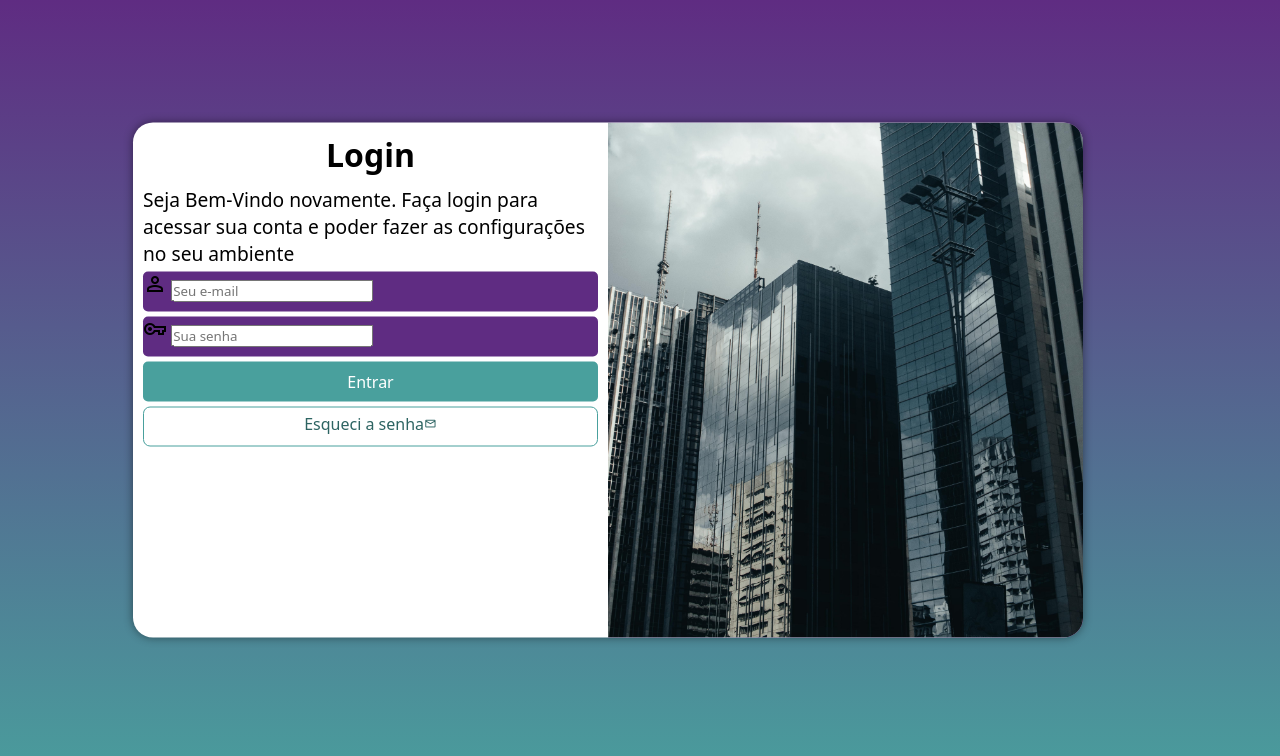
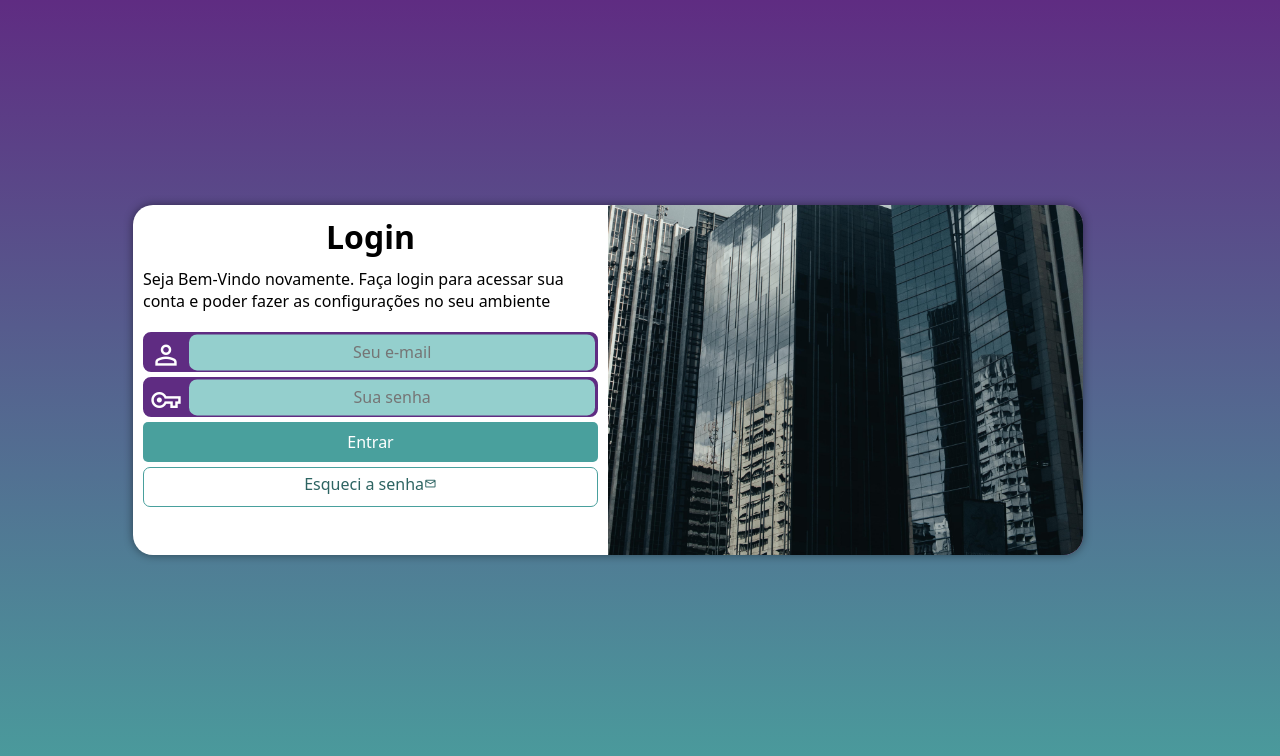
Before and after one commit to Joao-Paulo-Bortolocce/Projeto-Login, a plain HTML site: page index.html in a window 1280 px wide. Drawn offline with nearby package versions, Linux system fonts and the light colour scheme.

Commit message:
Finalizando o css

```diff
--- a/estilos/media-query.css
+++ b/estilos/media-query.css
@@ -7,6 +7,7 @@
 
     section#login{
         width: 80vw;
+        height: 300px;
     }
     section#login > div#imagem{
         float: left;
@@ -26,6 +27,7 @@
     }
     section#login{
         width: 950px;
+        height: 350px;
     }
     section#login > div#imagem{
         float: right;
@@ -43,7 +45,8 @@
 
     }
     div#formulario > p{
-        font-size: 01.2em;
+        font-size: 1em;
+        margin-bottom: 20px;
     }
 
 }
--- a/estilos/style.css
+++ b/estilos/style.css
@@ -34,7 +34,6 @@ section#login{
     position: absolute;
     top: 50%;
     left: 50%;
-    transform: translate(-50%,-50%);
     overflow: hidden;
 
     background-color: white;
@@ -43,6 +42,7 @@ section#login{
     border-radius: 20px;
     box-shadow: 0px 0px 10px rgba(0, 0, 0, 0.450);
 
+    transform: translate(-50%,-50%);
     transition: width 200ms, heigth 200ms;
     transition-timing-function: ease;
 }
@@ -73,14 +73,37 @@ div#formulario > p{
 div.campo{
     display: block;
     background-color: var(--lilas);
+    border: 2px solid var(--lilas);
     width: 100%;
     height: 40px;
-    border-radius: 5px;
+    border-radius: 8px;
     margin: 5px 0px;
 }
 
 div.campo > label{
     display: none;
+}
+
+div.campo > span{
+    color: white;
+    font-size: 2em;
+    width: 40px;
+    padding: 5px;
+}
+
+div.campo > input{
+    background-color: #94cfcd;
+    font-size: 1em;
+    width: calc(100% - 45px);
+    height: 100%;
+    border: 0px;
+    border-radius: 8px;
+    text-align: center;
+    transform: translateY(-35%);
+}
+
+div.campo > input:focus-within{ /*QUANDO TIVER FOCO NESSE CAMPO*/
+    background-color: white;
 }
 
 form > input[type=submit]{
```
